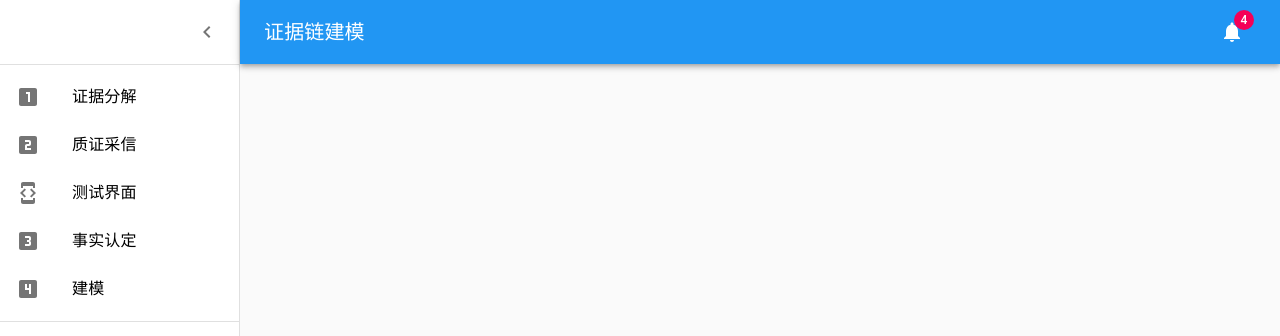
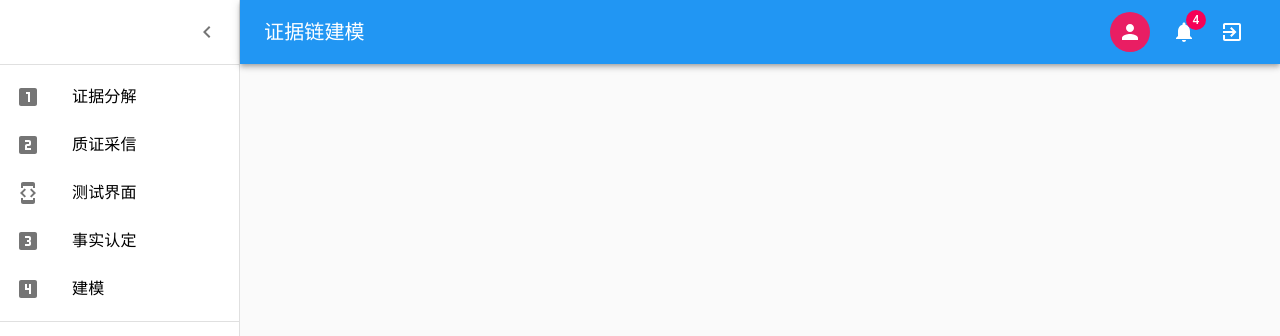
Before and after one commit to sinx-wang/evidenceVisualization, a React (Create React App) app in the folder visual-project/: page /model in a window 1280 px wide. Shown: the top 336 px of the page. Built offline with nearby package versions, Linux system fonts and the light colour scheme.

Commit message:
添加头像

```diff
--- a/visual-project/package.json
+++ b/visual-project/package.json
@@ -46,6 +46,7 @@
     "@babel/plugin-proposal-class-properties": "7.5.5",
     "@babel/preset-env": "7.5.5",
     "@babel/preset-react": "7.0.0",
+    "clsx": "^1.1.0",
     "eslint-config-prettier": "6.11.0",
     "eslint-plugin-prettier": "3.1.0",
     "eslint-plugin-react": "7.19.0",
--- a/visual-project/src/components/TitleBar/TitleBar.jsx
+++ b/visual-project/src/components/TitleBar/TitleBar.jsx
@@ -2,52 +2,61 @@ import React from "react";
 import PropTypes from "prop-types";
 import clsx from "clsx";
 import AppBar from "@material-ui/core/AppBar";
-import Toobar from "@material-ui/core/Toolbar";
+import Avatar from "@material-ui/core/Avatar";
+import Toolbar from "@material-ui/core/Toolbar";
 import IconButton from "@material-ui/core/IconButton";
 import Typography from "@material-ui/core/Typography";
 import Badge from "@material-ui/core/Badge";
 import NotificationIcon from "@material-ui/icons/Notifications";
 import MenuIcon from "@material-ui/icons/Menu";
+import Person from "@material-ui/icons/Person";
+import ExitToApp from "@material-ui/icons/ExitToApp";
+import { pink } from "@material-ui/core/colors";
 import { makeStyles } from "@material-ui/core";
 
 const drawerWidth = 240;
 
-const useStyles = makeStyles(theme => ({
+const useStyles = makeStyles((theme) => ({
   appBar: {
     zIndex: theme.zIndex.drawer + 1,
     transition: theme.transitions.create(["width", "margin"], {
       easing: theme.transitions.easing.sharp,
-      duration: theme.transitions.duration.leavingScreen
-    })
+      duration: theme.transitions.duration.leavingScreen,
+    }),
   },
   appBarShift: {
     marginLeft: drawerWidth,
     width: `calc(100% - ${drawerWidth}px)`,
     transition: theme.transitions.create(["width", "margin"], {
       easing: theme.transitions.easing.sharp,
-      duration: theme.transitions.duration.leavingScreen
-    })
+      duration: theme.transitions.duration.leavingScreen,
+    }),
   },
   toolBar: {
-    paddingRight: 24
+    paddingRight: 24,
   },
   toolbarIcon: {
     display: "flex",
     alignItems: "center",
     justifyContent: "flex-end",
     padding: "0 8px",
-    ...theme.mixins.toolbar
+    ...theme.mixins.toolbar,
   },
   title: {
-    flexGrow: 1
+    flexGrow: 1,
   },
   menuButton: {
-    marginRight: 36
+    marginRight: 36,
   },
   menuButtonHidden: {
-    display: "none"
+    display: "none",
   },
-  appBarSpacer: theme.mixins.toolbar
+  appBarSpacer: theme.mixins.toolbar,
+  pink: {
+    marginRight: 10,
+    color: theme.palette.getContrastText(pink[500]),
+    backgroundColor: pink[500],
+  },
 }));
 
 export default function TitleBar(props) {
@@ -63,7 +72,7 @@ export default function TitleBar(props) {
       position="absolute"
       className={clsx(classes.appBar, props.open && classes.appBarShift)}
     >
-      <Toobar className={classes.toolBar}>
+      <Toolbar className={classes.toolBar}>
         <IconButton
           edge="start"
           color="inherit"
@@ -84,12 +93,18 @@ export default function TitleBar(props) {
         >
           {props.content}
         </Typography>
+        <Avatar className={classes.pink}>
+          <Person />
+        </Avatar>
         <IconButton color="inherit">
           <Badge badgeContent={4} color="secondary">
             <NotificationIcon />
           </Badge>
         </IconButton>
-      </Toobar>
+        <IconButton color="inherit">
+          <ExitToApp />
+        </IconButton>
+      </Toolbar>
     </AppBar>
   );
 }
@@ -97,5 +112,5 @@ export default function TitleBar(props) {
 TitleBar.propTypes = {
   open: PropTypes.bool,
   content: PropTypes.string,
-  handleClickMenuButton: PropTypes.func
+  handleClickMenuButton: PropTypes.func,
 };
```
